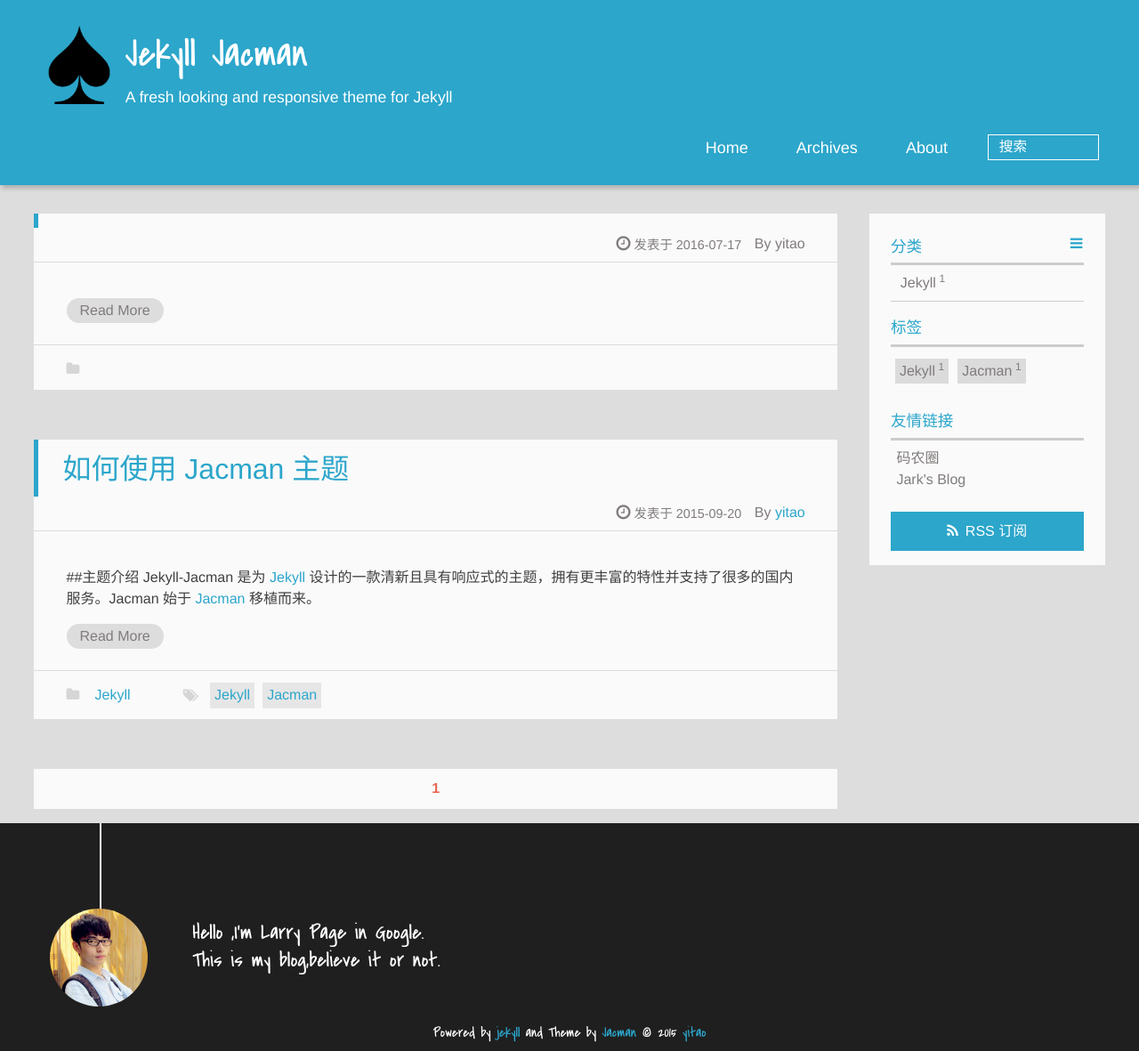
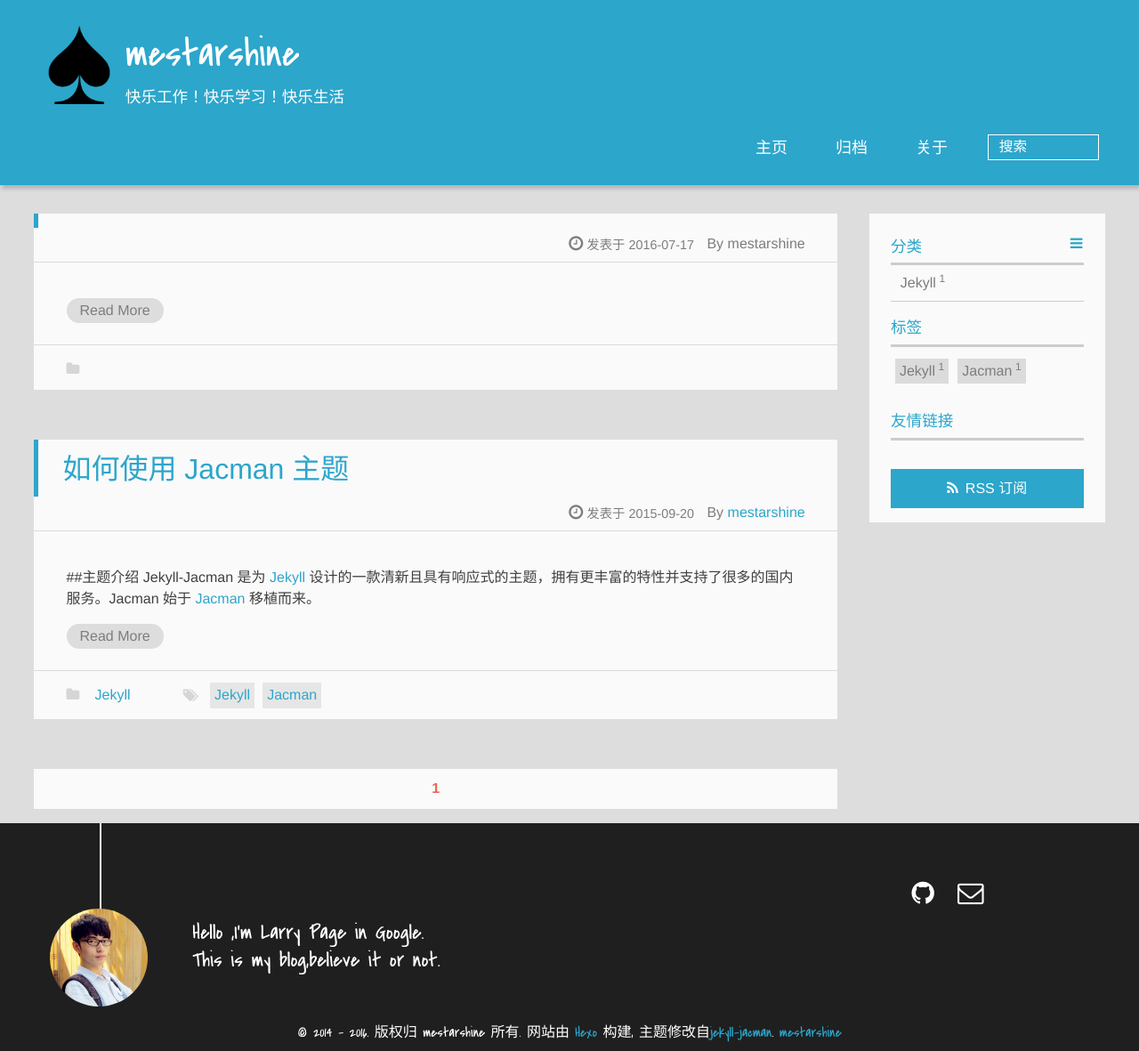
Before and after one commit to PrairieLoneWolf/prairielonewolf.github.io, a Jekyll site: the page built from index.html, in a window 1280 px wide. Shown: the whole page at 89% size. Built offline with Jekyll 4.4.1, drawn with Linux system fonts in a browser that asks for light colours; Markdown is read by kramdown in place of the engine named in the settings; the list of posts is cut into pages by our own code; comment, search, counter and statistics services are not loaded; part of the change alters nothing that is shown.

Commit message:
修改站点配置

```diff
--- a/_config.yml
+++ b/_config.yml
@@ -24,8 +24,8 @@ redcarpet:
     - with_toc_data
 
 
-title : Jekyll Jacman
-tagline: A fresh looking and responsive theme for Jekyll
+title : mestarshine
+tagline: 快乐工作！快乐学习！快乐生活
 
 defaults:
   -
@@ -35,11 +35,11 @@ defaults:
     values:
       type: "post"
 
-##### Menu
+##### 菜单
 menu:
-  Home: /
-  Archives: /archives
-  About: /about
+  主页: /
+  归档: /archives
+  关于: /about
 ## you can create `tags` and `categories` folders in `../source`.
 ## And create a `index.md` file in each of them.
 ## set `front-matter`as
@@ -47,7 +47,7 @@ menu:
 ## title: tags (or categories)
 ## ---
 
-#### Widgets
+#### 控件
 widgets:
 - category
 - tag
@@ -60,67 +60,67 @@ widgets:
 #### RSS
 rss: /atom.xml ## RSS address.
 
-#### Image
+#### 图片相关
 imglogo:
-  enable: true             ## display image logo true/false.
-  src: img/logo.png        ## `.svg` and `.png` are recommended,please put image into the theme folder `/jacman/source/img`.
-favicon: img/favicon.ico   ## size:32px*32px,`.ico` is recommended,please put image into the theme folder `/jacman/source/img`.
-apple_icon: img/jacman.jpg ## size:114px*114px,please put image into the theme folder `/jacman/source/img`.
-author_img: img/author.jpg ## size:220px*220px.display author avatar picture.if don't want to display,please don't set this.
-banner_img: #img/banner.jpg ## size:1920px*200px+. Banner Picture
+  enable: flase             ## 是否显示网址logo.
+  src: img/logo.png        ## 推荐使用svg和png格式的图片,图片存放在/assets/img中.
+favicon: img/favicon.ico   ## favicon尺寸为:32px*32px,的ico格式，图片存放在/assets/img中.
+apple_icon: img/jacman.jpg ## apple-touch-icon尺寸为：114px*114px,存放在/assests/img中.
+author_img: img/author.jpg ## 作者图像尺寸:220px*220px.不设置不显示
+banner_img: #img/banner.jpg ## Banner尺寸:1920px*200px+.
 
-#### index post is expanding or not
+#### 首页相关
 index:
-  expand: true           ## default is unexpanding,so you can only see the short description of each post.
+  expand: true           ## 首页文字是否展开，默认为展开，显示Read More
   excerpt_link: Read More
 
-close_aside: false  #close sidebar in post page if true
-mathjax: false      #enable mathjax if true
+close_aside: false  #如果要关闭侧边栏，设为true，就会在博文页面自动关闭侧边栏
+mathjax: false      #是否支持mathjax，为true支持
 
-#### Author information
+#### 作者信息
 author:
-  name: yitao      ## e.g. wuchong Author name
-  intro_line1:  "Hello ,I'm Larry Page in Google."    ## your introduction on the bottom of the page
-  intro_line2:  "This is my blog,believe it or not."  ## the 2nd line
+  name: mestarshine      ## e.g. wuchong Author name
+  intro_line1:  "Hello ,I'm Larry Page in Google."    ## 网站底部的个人介绍
+  intro_line2:  "This is my blog,believe it or not."  ## 第二行
   weibo:      ## e.g. wuchong1014 or 2176287895 for http://weibo.com/2176287895
-  weibo_verifier:  ## e.g. b3593ceb Your weibo-show widget verifier ,if you use weibo-show it is needed.
-  tsina:      ## e.g. 2176287895  Your weibo ID,It will be used in share button.
-  douban:     ## e.g. wuchong1014 or your id for https://www.douban.com/people/wuchong1014
-  zhihu:      ## e.g. jark  for http://www.zhihu.com/people/jark
-  email:      ## e.g. imjark@gmail.com
-  twitter:    ## e.g. jarkwu for https://twitter.com/jarkwu
-  github:     ## e.g. wuchong for https://github.com/wuchong
+  weibo_verifier:  ## 微博秀的验证码
+  tsina:      ## 用于微博秀和微博分享
+  douban:     ## 用于豆瓣分享
+  zhihu:      ## 用于知乎分享
+  email: mestarshine@gmail.com     ## e.g. imjark@gmail.com
+  twitter:    ## 用于twitter分享
+  github: mestarshine
   facebook:   ## e.g. imjark for https://facebook.com/imjark
   linkedin:   ## e.g. wuchong1014 for https://www.linkedin.com/in/wuchong1014
   google_plus:    ## e.g. "111190881341800841449" for https://plus.google.com/u/0/111190881341800841449, the "" is needed!
   stackoverflow:  ## e.g. 3222790 for http://stackoverflow.com/users/3222790/jark
 ## if you set them, the corresponding  share button will show on the footer
 
-#### Toc
+#### 目录
 toc:
-  article: true   ## show contents in article.
-  aside: true     ## show contents in aside.
+  article: true   ## 是否在文章中显示目录.
+  aside: true     ## 是否在侧边栏显示目录.
 ## you can set both of the value to true of neither of them.
 ## if you don't want display contents in a specified post,you can modify `front-matter` and add `toc: false`.
 
-#### Links
-links:
-  码农圈: https://coderq.com
-  Jark's Blog: http://wuchong.me
+#### 友情链接
+#links:
+#  码农圈: https://coderq.com
+#  Jark's Blog: http://wuchong.me
 
 
 
-#### Comment
-duoshuo_shortname:    ## e.g. wuchong   your duoshuo short name.
-disqus_shortname:     ## e.g. wuchong   your disqus short name.
+#### 评论
+duoshuo_shortname:    ## 多说（http://duoshuo.com/）的用户名，启用多说的评论系统.
+disqus_shortname:     ## disqus（http://disqus.com/）的用户名，启用disqus评论系统.
 
-#### Share button
+#### 分享按钮
 jiathis:
-  enable: false ## if you use jiathis as your share tool,the built-in share tool won't be display.
-  id:    ## e.g. 1889330 your jiathis ID.
-  tsina: ## e.g. 2176287895 Your weibo id,It will be used in share button.
+  enable: false ## 加网（http://www.jiathis.com/）分享系统。默认关闭，因为主题已经内置了原生的分享功能。
+  id:    ## 你的加网id.
+  tsina: ## 你的sina微博id.
 
-#### Analytics
+#### 网站统计
 google_analytics:
   enable: false
   id:        ## e.g. UA-46321946-2 your google analytics ID.
@@ -128,18 +128,18 @@ google_analytics:
 ## You MUST upgrade to Universal Analytics first!
 ## https://developers.google.com/analytics/devguides/collection/upgrade/?hl=zh_CN
 baidu_tongji:
-  enable: false
-  sitecode:  ## e.g. e6d1f421bbc9962127a50488f9ed37d1 your baidu tongji site code
+  enable: true
+  sitecode: 33882a6ad94107cda26eff676b0499d7 ##百度统计sitecode
 cnzz_tongji:
   enable: false
   siteid:    ## e.g. 1253575964 your cnzz tongji site id
 
-#### Miscellaneous
-fancybox: true        ## if you use gallery post or want use fancybox please set the value to true.
-totop: true           ## if you want to scroll to top in every post set the value to true
+#### 杂项
+fancybox: true        ## 图片浏览，默认关闭，如果你经常发表 Gallery 类型的文章，那么请设置为true
+totop: true           ## 返回顶部，右下角返回顶部按钮，默认开启
 
 
-#### Custom Search
+#### 自定义搜索
 google_cse:
   enable: false
   cx: 018294693190868310296:abnhpuysycw  ## e.g. 018294693190868310296:abnhpuysycw your Custom Search ID.
--- a/_includes/_partial/footer.html
+++ b/_includes/_partial/footer.html
@@ -60,7 +60,7 @@
 				-->
 
 		<p class="copyright">
-		Powered by <a href="http://jekyllrb.com" target="_blank" title="jekyll">jekyll</a> and Theme by <a href="https://github.com/wuchong/jacman" target="_blank" title="Jacman">Jacman</a> © 2015
+			© 2014 - 2016. 版权归 mestarshine 所有. 网站由 <a href="https://hexo.io/" target="_blank" title="Hexo">Hexo</a> 构建, 主题修改自<a href="https://github.com/Simpleyyt/jekyll-jacman">jekyll-jacman</a>.
 		{% if site.author.name %}
 		<a href="{{ site.root }}about" target="_blank" title="{{ site.author.name }}">{{ site.author.name }}</a>
 		{% else %}
```
